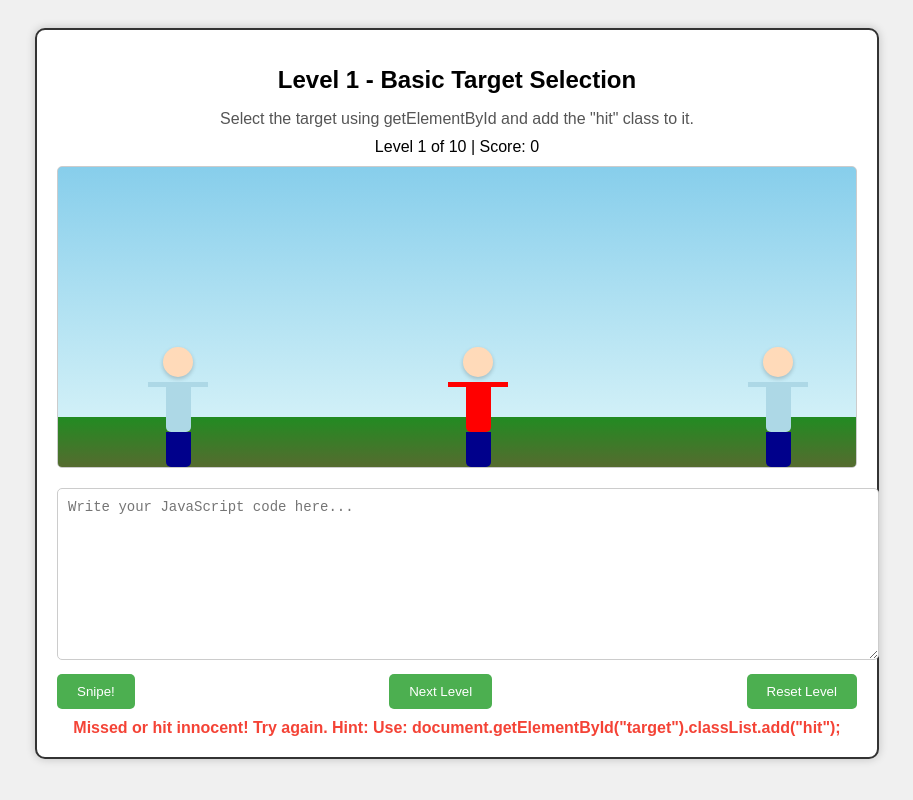
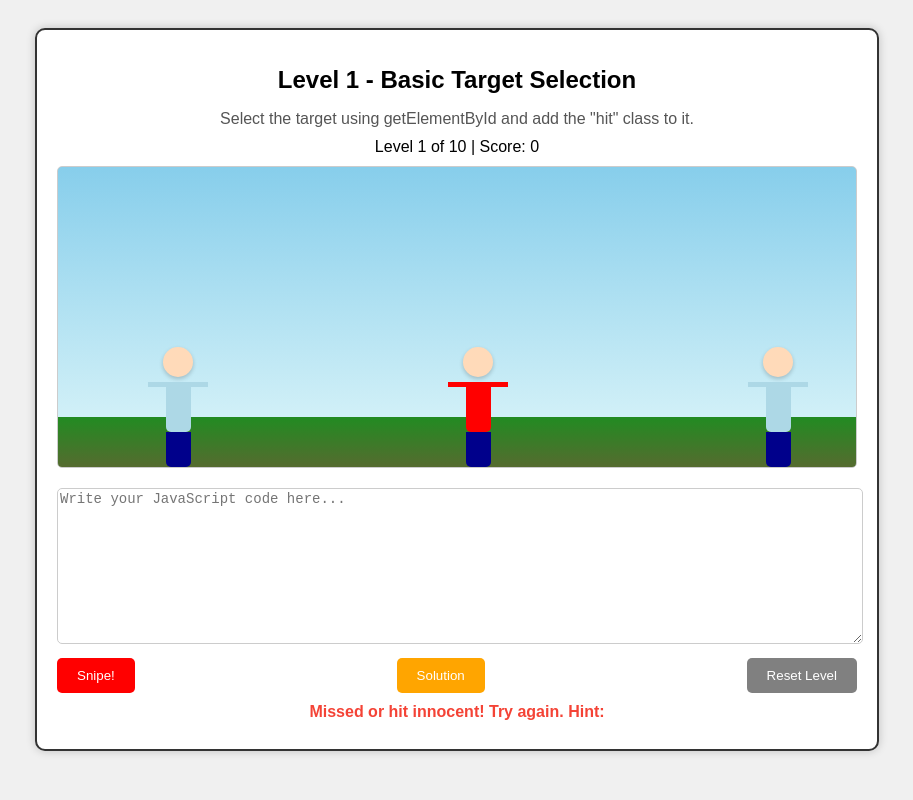
Before and after one commit to abdeladimabid/DOM-Hitman, a plain HTML site: page index.html in a window 1280 px wide. Both pictures are taken after a click on the button "Snipe!". Shown: the whole page, without its empty margins (183-1096 px from the left). Drawn offline with Linux system fonts and the light colour scheme.

Commit message:
Added a button to reveal solution and changed btn colors

```diff
--- a/index.html
+++ b/index.html
@@ -16,11 +16,13 @@
         </div>
         <textarea id="code-editor" placeholder="Write your JavaScript code here..."></textarea>
         <div id="controls">
-            <button id="run-code">Snipe!</button>
-            <button id="next-level">Next Level</button>
-            <button id="reset-level">Reset Level</button>
+            <button id="run-code" style="background-color: red;">Snipe!</button>
+            <button id="show-solution" style="background-color: orange;">Solution</button>
+            <button id="next-level" style="display:none;">Next Level</button>
+            <button id="reset-level" style="background-color: gray">Reset Level</button>
         </div>
         <div id="feedback"></div>
+        <div id="hint-area" style="margin-top:8px; color:#555; font-style:italic;"></div>
     </div>
     <script src="scripts/game.js"></script>
 </body>
--- a/scripts/game.js
+++ b/scripts/game.js
@@ -316,15 +316,22 @@ const levels = [
                 document.getElementById('feedback').style.color = '#4caf50';
                 score += 100;
                 document.getElementById('next-level').disabled = false;
+                document.getElementById('next-level').style.display = 'block';
                 updateProgress();
             } else {
-                document.getElementById('feedback').textContent = 'Missed or hit innocent! Try again. Hint: ' + level.hint;
+                document.getElementById('feedback').textContent = 'Missed or hit innocent! Try again. Hint: ';
             }
+        });
+
+        document.getElementById('show-solution').addEventListener('click', () => {
+            const hint = levels[currentLevel].hint;
+            document.getElementById('hint-area').textContent = 'Hint: ' + hint;
         });
 
         document.getElementById('next-level').addEventListener('click', () => {
             currentLevel++;
             if (currentLevel < levels.length) {
+                document.getElementById('hint-area').textContent = '';
                 loadLevel();
             } else {
                 alert(`Game Over! Final Score: ${score}`);
--- a/styles/style.css
+++ b/styles/style.css
@@ -136,7 +136,7 @@ body {
             width: 100%;
             height: 150px;
             border: 1px solid #ccc;
-            padding: 10px;
+            padding: px;
             font-family: monospace;
             font-size: 14px;
             margin-bottom: 10px;
```
